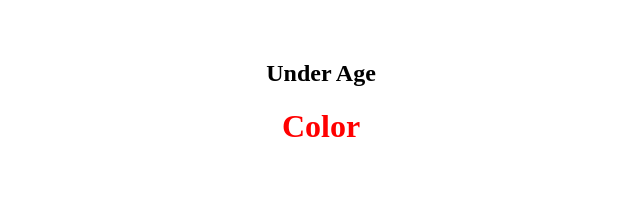
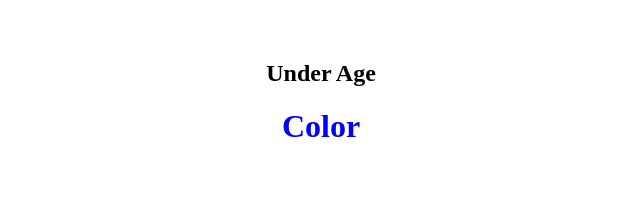
Before and after one commit to tla111/react-course-pedrotech, a React (Vite) app in the folder frontend/: page / in a window 1280 px wide. Shown: the top 198 px of the page, without its empty margins (319-959 px from the left). Built offline with nearby package versions, Linux system fonts and the light colour scheme.

Commit message:
used boolean with tenerary operator

```diff
--- a/frontend/src/App2.jsx
+++ b/frontend/src/App2.jsx
@@ -3,11 +3,12 @@ import './App.css'
 
 const App2 = () => {
     const age = 17;
+    const isTrue = false;
 
     return (
         <div className="App">
             {age >= 18 ? <h1>Over Age</h1> : <h2>Under Age</h2>}
-            <h1 style={{ color: "red" }}>Color</h1>
+            <h1 style={{ color: isTrue ? "red" : "blue" }}>Color</h1>
         </div>
     )
 }
```
